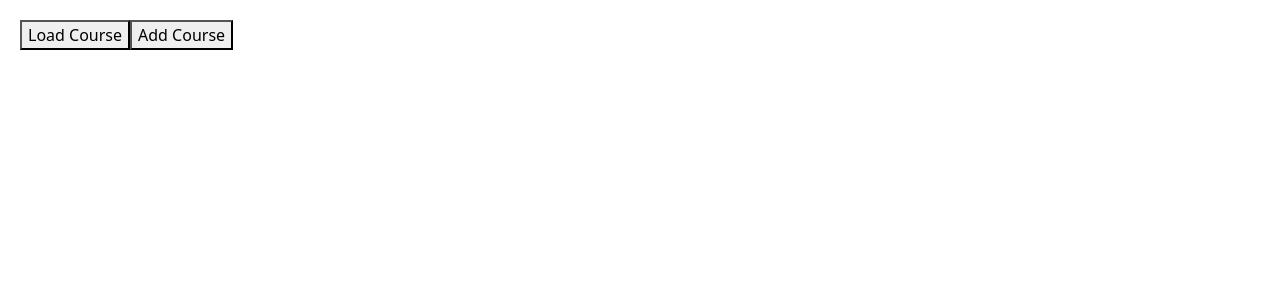
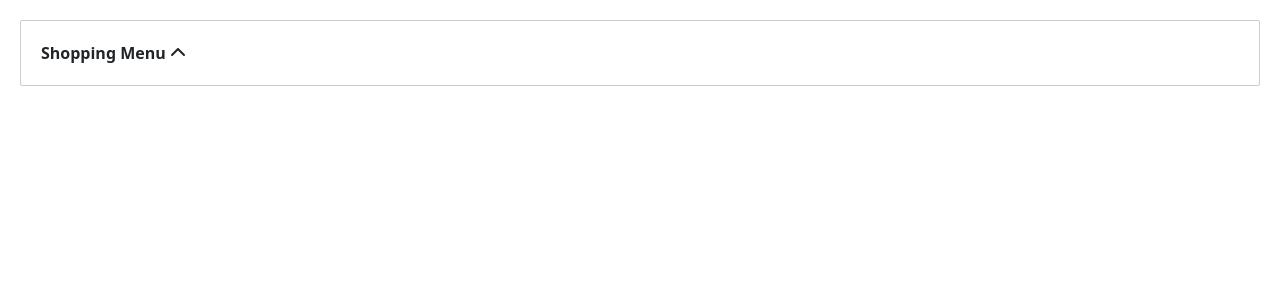
Before and after one commit to Raghupathi1996/Angular, an Angular app in the folder hello-world/: page / in a window 1280 px wide. Shown: the top 300 px of the page. Built offline with nearby package versions, Linux system fonts and the light colour scheme.

Commit message:
zippy component

```diff
--- a/hello-world/src/app/app.component.html
+++ b/hello-world/src/app/app.component.html
@@ -61,10 +61,27 @@
 </ul> -->
 
 <!-- ngFor and change Deduction  -->
-<button (click)="loadCourse()">Load Course</button>
+<!-- <button (click)="loadCourse()">Load Course</button>
 <button (click)="addCourse()">Add Course</button>
 <ul>
   <li *ngFor = "let course of courses; trackBy: trackCourses">
     {{ course.name }} <button (click)="deleteCourse(course)">Delete Course</button>
   </li>
-</ul>
+</ul> -->
+
+<!-- ngClass and ngStyle -->
+<!-- <button
+[ngStyle]="{
+  'backgroundColor' : canSave ? 'blue': 'gray',
+  'color' : canSave ? 'white': 'black',
+  'fontWeight': canSave? 'bold': 'normal'
+}"
+> SAVE </button> -->
+
+<!-- safe traversal -->
+<!-- <span>{{ task.assignee?.name }}</span> -->
+
+<!-- zippy assignment -->
+<zippy title="Shopping Menu" [isExpanded]="false">
+  Shopping Menu Details
+</zippy>
--- a/hello-world/src/app/app.component.ts
+++ b/hello-world/src/app/app.component.ts
@@ -59,4 +59,14 @@ export class AppComponent {
   trackCourses(_index: any, course: { name: string, id: number }){
     return course? course.id : undefined
   }
+
+  // ngClass and ngStyle
+  canSave = true;
+
+  task = {
+    title:'The Angualar Course',
+    assignee:{
+      name:'Raghupathi'
+    }
+  }
 }
--- a/hello-world/src/app/app.module.ts
+++ b/hello-world/src/app/app.module.ts
@@ -15,6 +15,7 @@ import { TitleCastingComponent } from './title-casting/title-casting.component';
 import { TitleCastPipe } from './title-cast.pipe';
 import { PanelComponent } from './panel/panel.component';
 import { LikeComponent } from './like/like.component';
+import { ZippyComponent } from './zippy/zippy.component';
 
 @NgModule({
   declarations: [
@@ -27,6 +28,7 @@ import { LikeComponent } from './like/like.component';
     TitleCastPipe,
     PanelComponent,
     LikeComponent,
+    ZippyComponent,
   ],
   imports: [BrowserModule, AppRoutingModule, FormsModule, FontAwesomeModule],
   providers: [CoursesService, AuthorsService],
--- a/hello-world/src/app/favourite/favourite.component.html
+++ b/hello-world/src/app/favourite/favourite.component.html
@@ -10,4 +10,10 @@
   aria-hidden="true"
   (click)="(onClick)"
 ></i> -->
-<fa-icon [icon]="currentIcon" (click)="onClick()" class="icon-color"></fa-icon>
+<!-- <fa-icon [icon]="currentIcon" (click)="onClick()" class="icon-color"></fa-icon> -->
+
+<!-- ngClass -->
+<!-- <span [ngClass]="{
+  'glyphicon-star': isSelected,
+  'glyphicon-star-empty':!isSelected
+}" (click)="onClickBootStrap()"></span> -->
--- a/hello-world/src/app/favourite/favourite.component.ts
+++ b/hello-world/src/app/favourite/favourite.component.ts
@@ -32,6 +32,11 @@ export class FavouriteComponent implements OnInit{
     this.currentIcon = this.isSelected ? this.faStarSolid : this.faStarRegular;
     this.click.emit({newvalue: this.isSelected})
   }
+
+  onClickBootStrap(){
+    this.isSelected = !this.isSelected
+  }
+
 }
 
 export interface FavouriteChangedEventArgs{
--- /dev/null
+++ b/hello-world/src/app/zippy/zippy.component.css
@@ -0,0 +1,18 @@
+.zippy {
+    border: 1px solid #ccc;
+    border-radius: 2px;
+}
+
+.zippy-heading {
+    font-weight: bold;
+    padding: 20px;
+    cursor: pointer;
+}
+
+.zippy-body {
+    padding: 20px;
+}
+
+.expanded {
+    background: #f0f0f0;
+}
--- /dev/null
+++ b/hello-world/src/app/zippy/zippy.component.html
@@ -0,0 +1,8 @@
+<div class="zippy">
+  <div class="zippy-heading" [class.expanded]="isExpanded" (click)="toggle()">
+    {{ Title }} <fa-icon [icon]="currentIcon"></fa-icon>
+  </div>
+  <div *ngIf="isExpanded" class="zippy-body">
+    <ng-content></ng-content>
+  </div>
+</div>
--- /dev/null
+++ b/hello-world/src/app/zippy/zippy.component.ts
@@ -0,0 +1,29 @@
+import { Component, Input, OnInit } from '@angular/core';
+import { Title } from '@angular/platform-browser';
+import { faChevronUp, faChevronDown } from '@fortawesome/free-solid-svg-icons'
+
+@Component({
+  selector: 'zippy',
+  templateUrl: './zippy.component.html',
+  styleUrl: './zippy.component.css'
+})
+export class ZippyComponent  implements OnInit{
+  @Input("title") Title : string | undefined;
+  @Input("isExpanded") isExpanded!: boolean;
+  faChevronUp = faChevronUp
+  faChevronDown = faChevronDown
+  currentIcon:any
+
+  constructor(){
+  }
+
+  ngOnInit(): void {
+    this.currentIcon =  this.isExpanded? faChevronDown: faChevronUp;
+  }
+
+  toggle(){
+    this.isExpanded = !this.isExpanded
+    this.currentIcon = this.isExpanded? faChevronDown: faChevronUp;
+
+  }
+}
```
Also changed, not shown: 1 other file (tests, documents, lock files or other folders).
